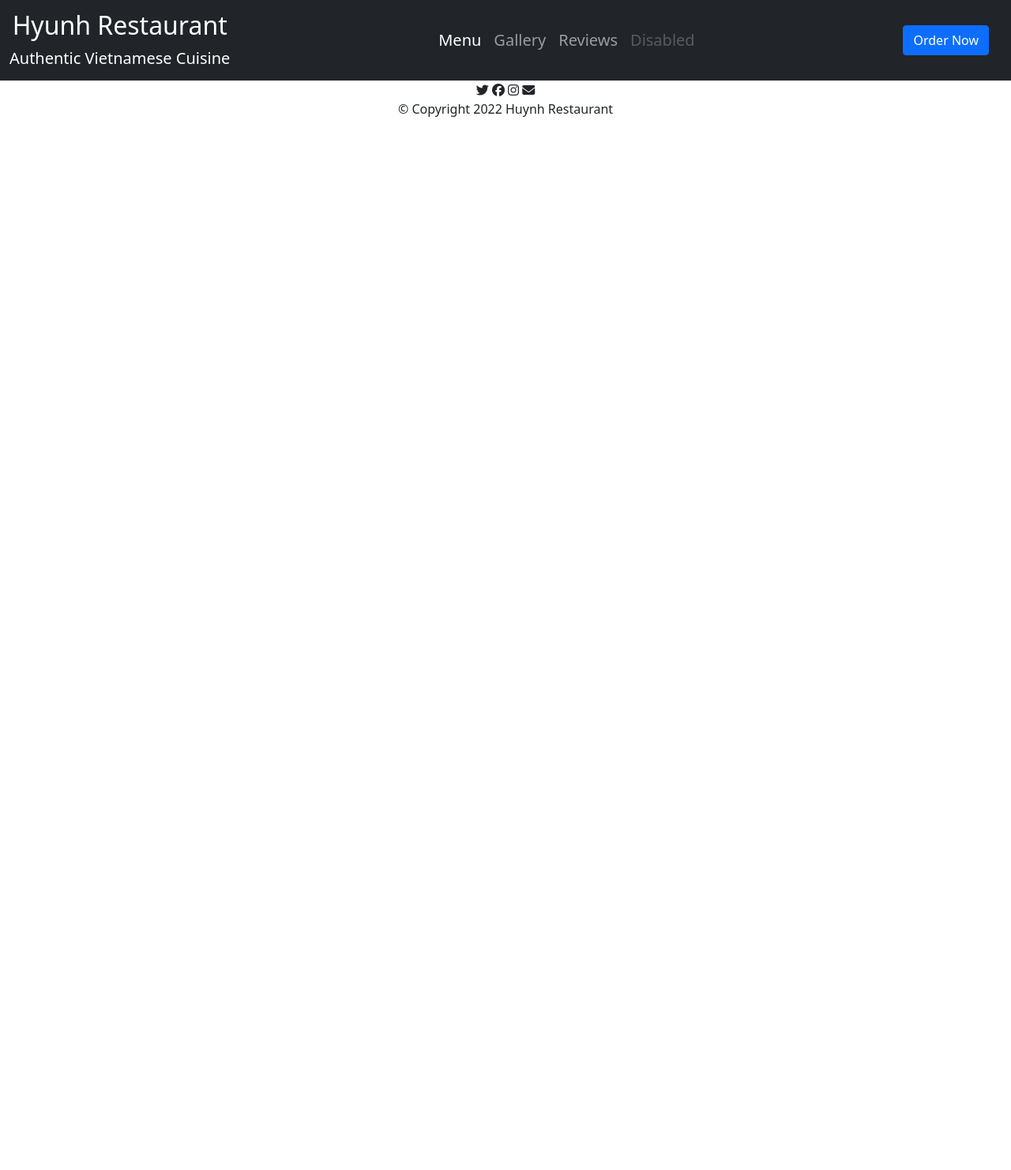
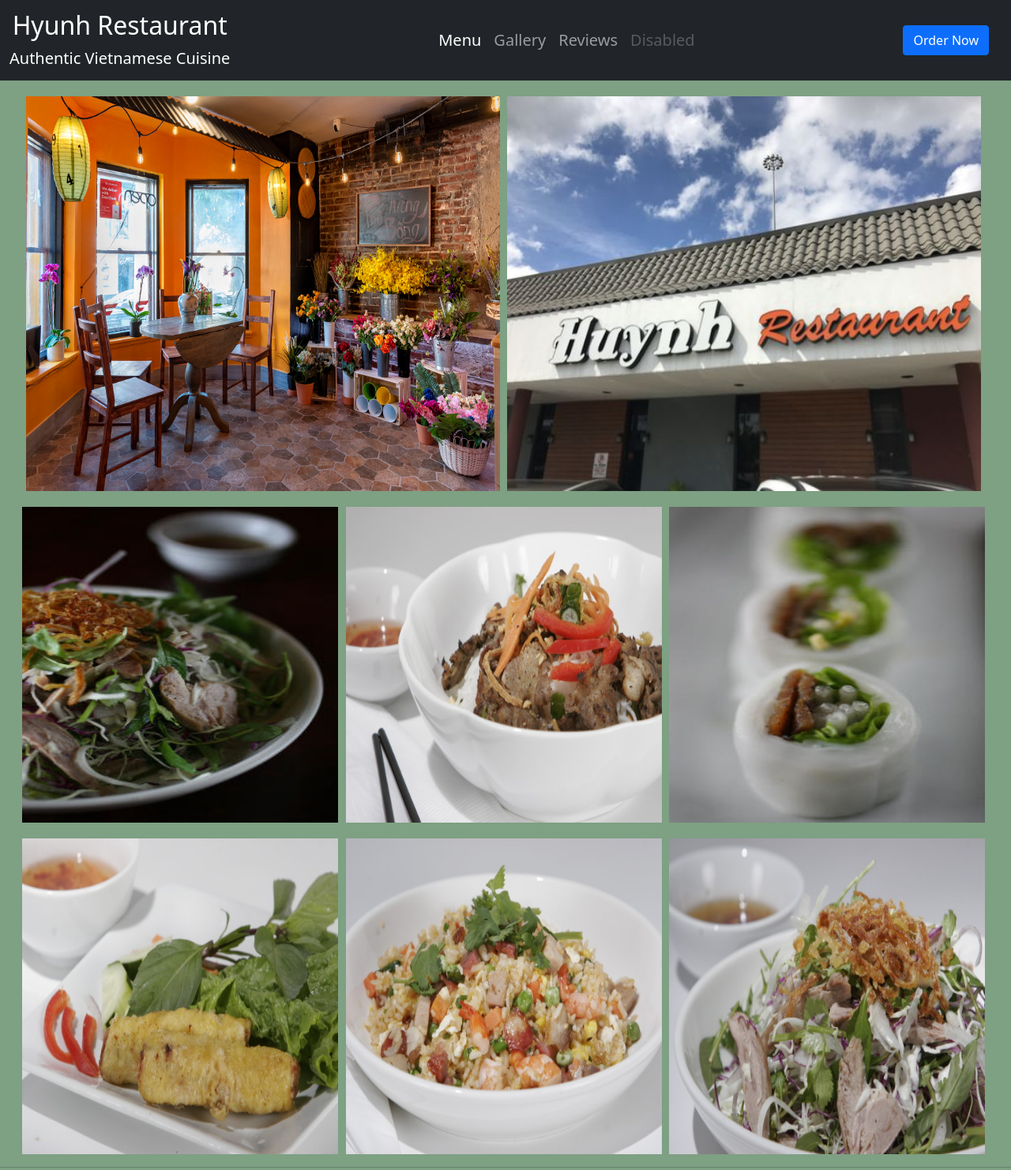
Before and after one commit to ejcGH/Cuisine-Restaurant, a plain HTML site: page pics.html in a window 1280 px wide. Shown: the top 1482 px of the page at 79% size. Before the commit the page ends 800 px from the top, so only its background shows below. Drawn offline with nearby package versions, Linux system fonts and the light colour scheme.

Commit message:
organized css and debugged styles sheet

```diff
--- a/pics.html
+++ b/pics.html
@@ -4,7 +4,7 @@
     <meta charset="UTF-8" />
     <meta http-equiv="X-UA-Compatible" content="IE=edge" />
     <meta name="viewport" content="width=device-width, initial-scale=1.0" />
-    <link rel="stylesheet" link="styles.css" />
+    <link rel="stylesheet" href="styles.css" />
     <link
       rel="stylesheet"
       href="https://cdn.jsdelivr.net/npm/bootstrap@5.0.2/dist/css/bootstrap.min.css"
@@ -68,6 +68,25 @@
         </div>
       </nav>
     </div>
+    <div class="bg-color">
+      <div class="responsive">
+        <div class="gallery">
+          <img src="images/insidepicture.jpg" alt="food" >
+          <img src="/images/map.jpg" alt="outside of restaurant">
+        </div>
+       <div class="responsive">
+        <div class="gallery-2">
+          <img src="/images/Goivit.jpg" alt="food" >
+          <img src="/images/btn1.jpg" alt="food">
+          <img src="/images/BUTN.jpg" alt="food">
+          <img src="/images/eggroll.jpg" alt="food" >
+          <img src="/images/friedrice.jpg" alt="food">
+          <img src="/images/duck3.jpg" alt="food">
+      </div>
+    </div>
+
+
+    <hr>
     <footer class="text-center" id="footer">
         <i class="fab fa-twitter icon-button"></i></button>
         <i class="fab fa-facebook icon-button"></i></button>
--- a/styles.css
+++ b/styles.css
@@ -12,35 +12,51 @@
   z-index: 0;
 }
 
+/*  contact form  */
 .contact-in {
   display: flex;
   height: 100%;
 }
 
 .contact-form {
-  display: flex;
   position: relative;
+  margin-left: 200px;
   float: right;
 }
-#footer {
-  padding: 100px;
-  justify-content: center;
-}
+/*-----------------------*/
+
+/* footer social media icons */
 
 .icon-button {
   margin: 20px 10px;
 }
 
-.text {
-  position: absolute;
-  margin: 10px 20px 40px 40px;
+#footer {
+  padding: 100px;
+  justify-content: center;
+}
+/*-----------------------*/
+
+/* for gallery page */
+
+.responsive {
+  text-align: center;
 }
 
-.body {
-  background-color: grey;
+div.gallery > img {
+  margin-top: 20px;
+  margin-right: 5px;
+  width: 600px;
+  height: 500px;
 }
 
-.container {
-  padding: 0;
-  margin: 0;
+.bg-color {
+  background-color: rgb(126, 160, 131);
 }
+
+div.gallery-2 > img {
+  margin-top: 20px;
+  margin-right: 5px;
+  width: 400px;
+  height: 400px;
+}
```
Also changed, not shown: index.html (+7 -7 lines), menu.html (+2 -1 lines), reviews.html (+1 -1 lines), images/eggroll.jpg (added), images/friedrice.jpg (added), images/insidepicture.jpg (added), images/map.jpg (added), images/springroll.jpg (added).
